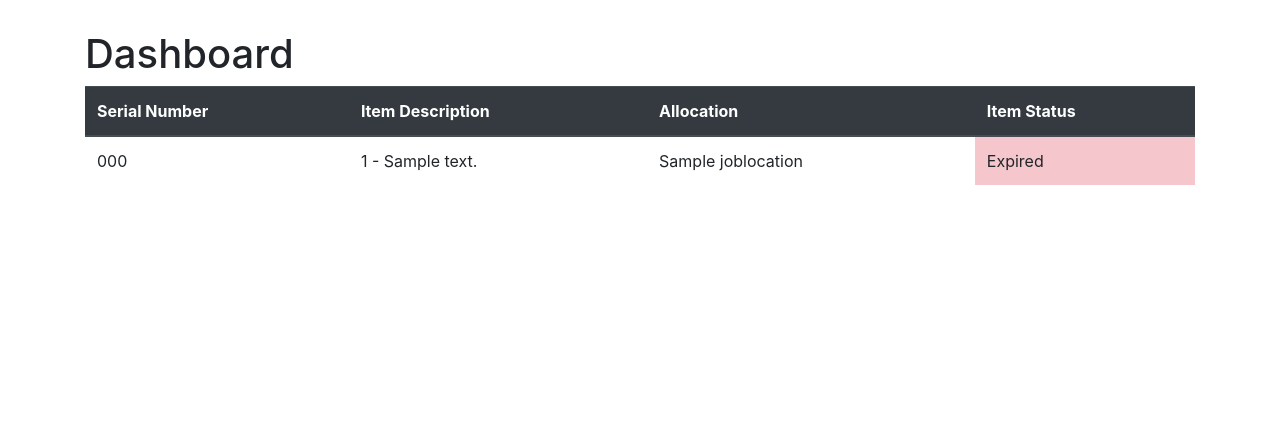
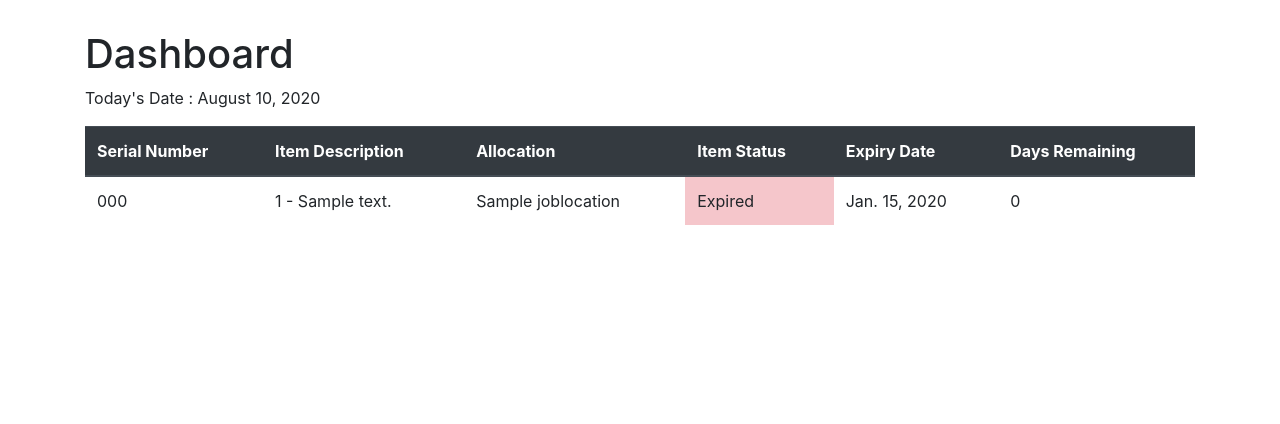
Before and after one commit to jkong61/elaine_django, a Django app: page / in a window 1280 px wide. Shown: the part 74-498 px from the top of the page. Run offline with Django 3.2, Linux system fonts and the light colour scheme; a user stored in the database is signed in; tables that the repository leaves empty hold one stand-in row (values such as "Sample post"); some libraries are stand-ins or nearby versions.

Commit message:
changed index page to include expiry dates

```diff
--- a/core/models.py
+++ b/core/models.py
@@ -45,7 +45,6 @@ class Instance(models.Model):
 
     def __str__(self):
         return f'{self.serial_number} - {self.material.hal_description}'
-
 
     def set_expire(self):
         self.status = 'e'
--- a/core/views.py
+++ b/core/views.py
@@ -3,6 +3,7 @@ from django.views.generic import TemplateView, ListView
 from django.urls import reverse_lazy
 from django.contrib.auth.mixins import LoginRequiredMixin
 from .models import Instance, NDECertificate
+import datetime
 from elaine.settings import INSTANCES_CHECKED
 
 # Create your views here.
@@ -15,13 +16,15 @@ class HomePageView(LoginRequiredMixin,ListView):
 
     #  Overriden method to get the query set
     def get_queryset(self):
-        queryset = Instance.objects.exclude(status__exact='r')
+        queryset = NDECertificate.objects.all()
+        # queryset = Instance.objects.exclude(status__exact='r')
         return queryset
 
     # Method to add context to the TemplateView
     def get_context_data(self, **kwargs):
         # Call the base implementation first to get a context
         context = super().get_context_data(**kwargs)
+        context['date_today'] = datetime.date.today().strftime('%B %d, %Y')
         return context
 
     def get(self, request, *args, **kwargs):
--- a/templates/core/index.html
+++ b/templates/core/index.html
@@ -6,6 +6,7 @@
 {% block content %}
     {% if user.is_authenticated %}
     <h1>Dashboard</h1>
+    <p>Today's Date : {{ date_today }}</p>
 
     {% if instance_list %}
     <table class="table">
@@ -15,24 +16,27 @@
                 <th>Item Description</th>
                 <th>Allocation</th>
                 <th>Item Status</th>
+                <th>Expiry Date</th>
+                <th>Days Remaining</th>
             </tr>
         </thead>
 
         <tbody>
-            {% for instance in instance_list %}
+            {% for cert in instance_list %}
             <tr>
-                <td>{{instance.serial_number}}</td>
-                <td>{{instance.material}}</td>
-                <td>{{instance.instance_allocation}}</td>
-                <td
-                {% if instance.status == 'e'%}
-                class="table-danger">
-                {% elif instance.status == 'w'%}
-                class="table-warning">
+                <td>{{cert.material_instance.serial_number}}</td>
+                <td>{{cert.material_instance.material}}</td>
+                <td>{{cert.material_instance.instance_allocation}}</td>
+                {% if cert.material_instance.status == 'e' %}
+                <td class="table-danger">
+                {% elif cert.material_instance.status == 'w' %}
+                <td class="table-warning">
                 {% else %}
-                >
+                <td>
                 {% endif %}
-                {{instance.get_status_display}}</td>
+                {{cert.material_instance.get_status_display}}</td>
+                <td>{{cert.validity_end_date}}</td>
+                <td>{{cert.get_time_left_days}}</td>
             </tr>
             {% endfor %}
         </tbody>
```
